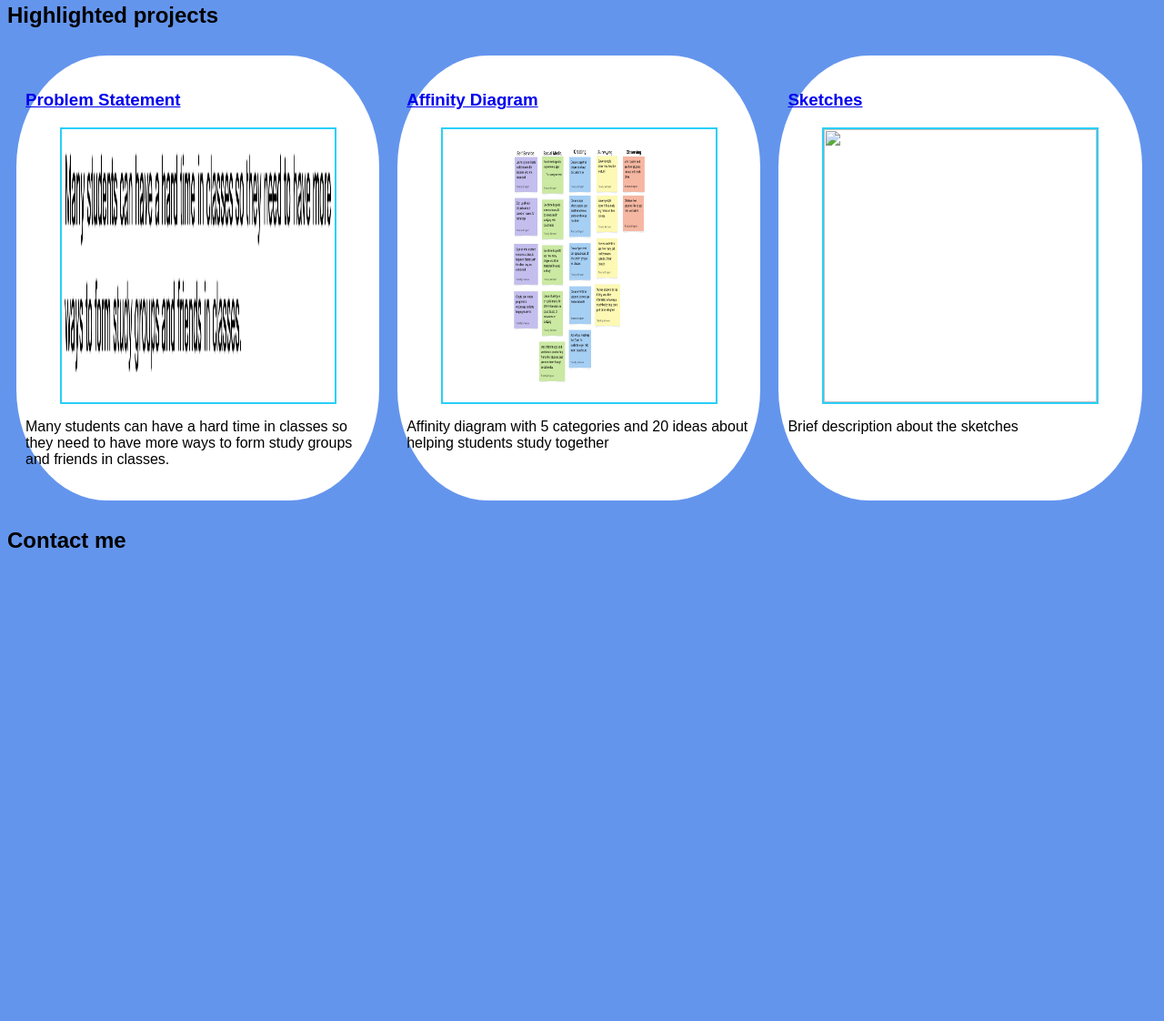
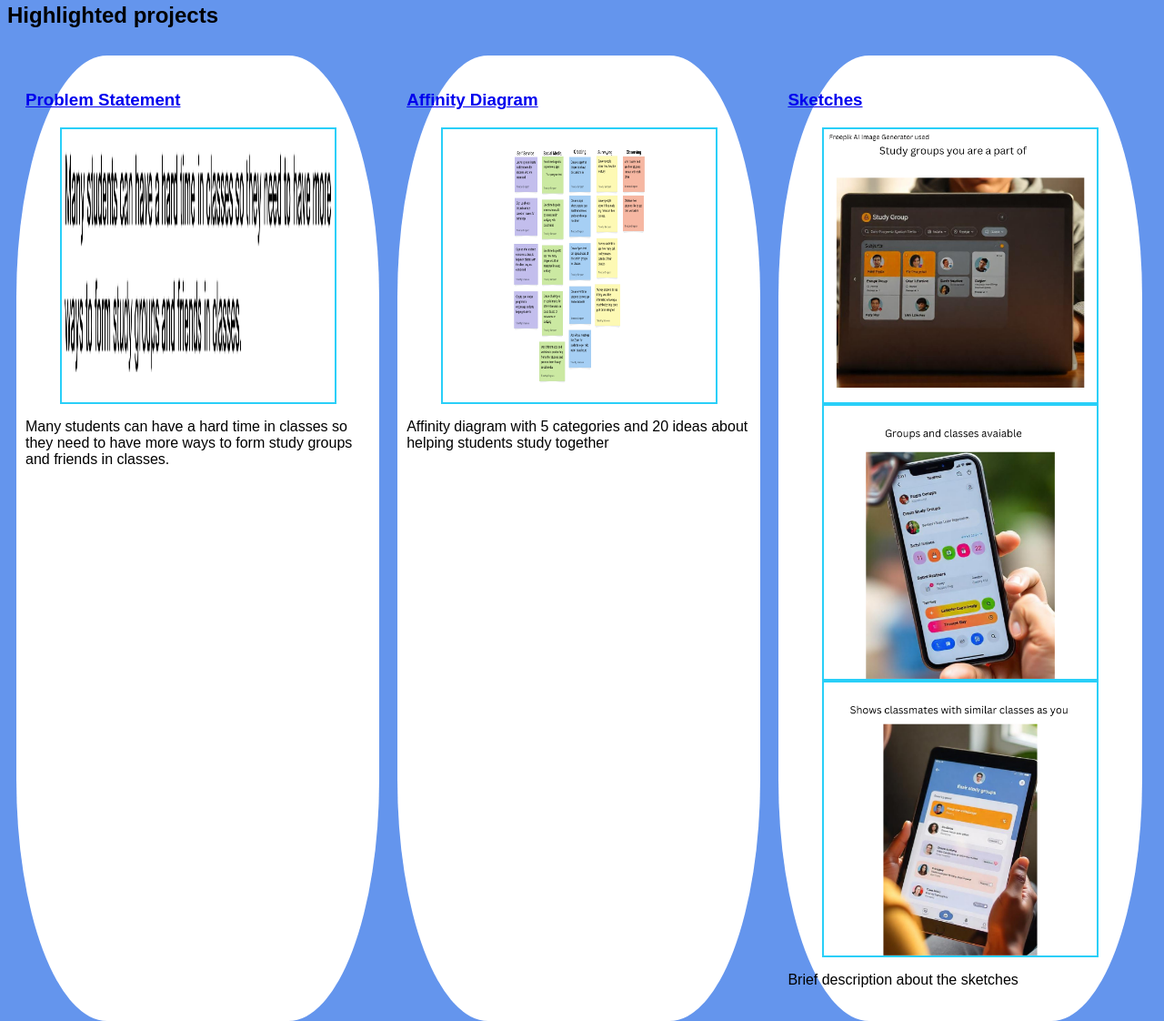
Before and after one commit to timsimpson26/timsimpson26.github.io, a plain HTML site: page index.html in a window 1280 px wide. Shown: the part 173-1295 px from the top of the page at 91% size. Before the commit the page ends 801 px from the top, so only its background shows below. Drawn offline with Linux system fonts and the light colour scheme.

Commit message:
sketchimg

```diff
--- a/index.html
+++ b/index.html
@@ -47,7 +47,9 @@
                     <h3>Sketches</h3>
                 </a>
             <a href="files/Sketch.pdf">
-                <img src="images/App forma/">
+                <img src="images/1.png">
+                <img src="images/2.png">
+                <img src="images/3.png">
             </a>
             <p>Brief description about the sketches</p>
             </section>
```
Also changed, not shown: images/1.png (renamed from images/App forma/1.png), images/2.png (renamed from images/App forma/2.png), images/3.png (renamed from images/App forma/3.png).
